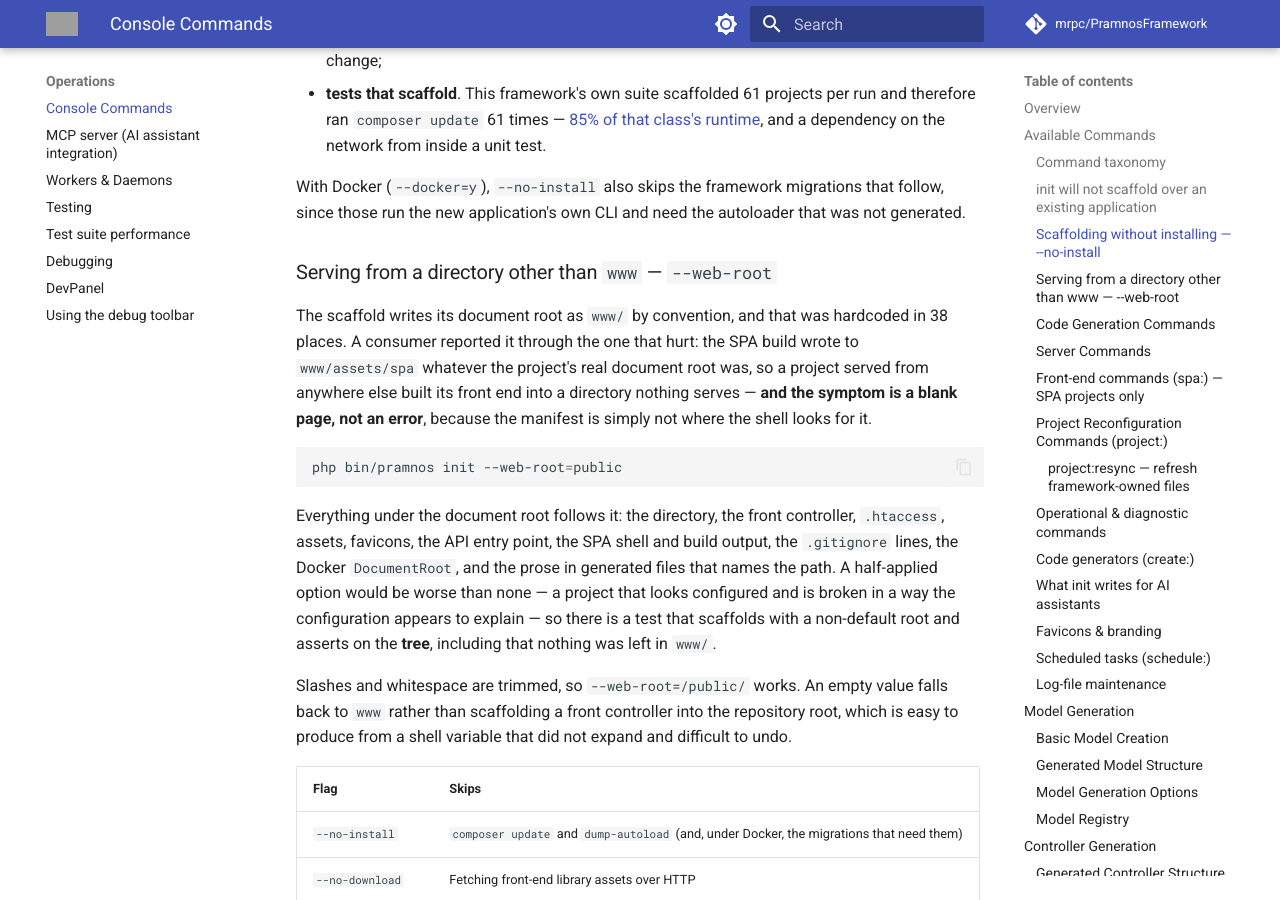
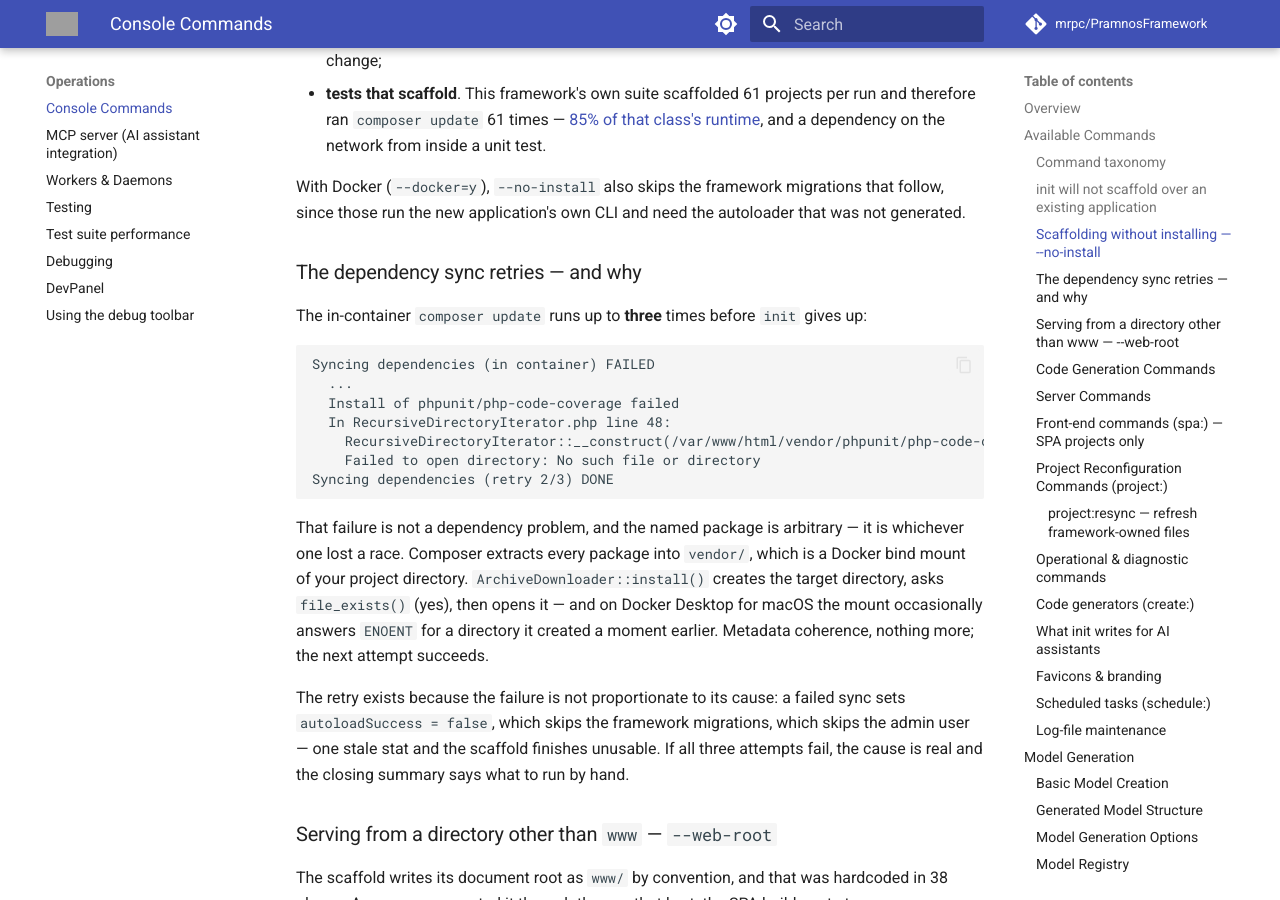
Before and after one commit to mrpc/PramnosFramework, an MkDocs documentation site: the page built from docs/Pramnos_Console_Guide.md, in a window 1280 px wide and 900 px high, scrolled down 2857 px. Built offline with MkDocs 1.6.1 and Material for MkDocs 9.7.7, drawn with Linux system fonts in a browser that asks for light colours; comment, search, counter and statistics services are not loaded; grey boxes are pictures that could not be loaded.

Commit message:
fix(init): retry the container dependency sync
Composer extracts every package into the bind-mounted vendor/, and Docker
Desktop for macOS intermittently reports a directory it just created as
missing: ArchiveDownloader::install() mkdirs the target, file_exists() says
yes, then Finder opens it and gets ENOENT. The package named in the error is
whichever one lost the race, not a broken dependency.

The consequence was out of proportion to the cause — a failed sync sets
autoloadSuccess = false, so migrations are skipped, so no admin user is
created, and init reports success on a project that cannot boot. Three
attempts now; three genuine failures still fail.

````diff
--- a/docs/Pramnos_Console_Guide.md
+++ b/docs/Pramnos_Console_Guide.md
@@ -115,6 +115,32 @@ Reach for it when installing is somebody else's job:
 With Docker (`--docker=y`), `--no-install` also skips the framework migrations that
 follow, since those run the new application's own CLI and need the autoloader that was
 not generated.
+
+### The dependency sync retries — and why
+
+The in-container `composer update` runs up to **three** times before `init` gives up:
+
+```
+Syncing dependencies (in container) FAILED
+  ...
+  Install of phpunit/php-code-coverage failed
+  In RecursiveDirectoryIterator.php line 48:
+    RecursiveDirectoryIterator::__construct(/var/www/html/vendor/phpunit/php-code-coverage):
+    Failed to open directory: No such file or directory
+Syncing dependencies (retry 2/3) DONE
+```
+
+That failure is not a dependency problem, and the named package is arbitrary — it is
+whichever one lost a race. Composer extracts every package into `vendor/`, which is a
+Docker bind mount of your project directory. `ArchiveDownloader::install()` creates the
+target directory, asks `file_exists()` (yes), then opens it — and on Docker Desktop for
+macOS the mount occasionally answers `ENOENT` for a directory it created a moment
+earlier. Metadata coherence, nothing more; the next attempt succeeds.
+
+The retry exists because the failure is not proportionate to its cause: a failed sync
+sets `autoloadSuccess = false`, which skips the framework migrations, which skips the
+admin user — one stale stat and the scaffold finishes unusable. If all three attempts
+fail, the cause is real and the closing summary says what to run by hand.
 
 ### Serving from a directory other than `www` — `--web-root`
 
````
Also changed, not shown: docs/version-history/posts/2026-08-25-a-stale-stat-should-not-cost-you-the-admin-user.md (added, +40 -0 lines), 1 other file.
